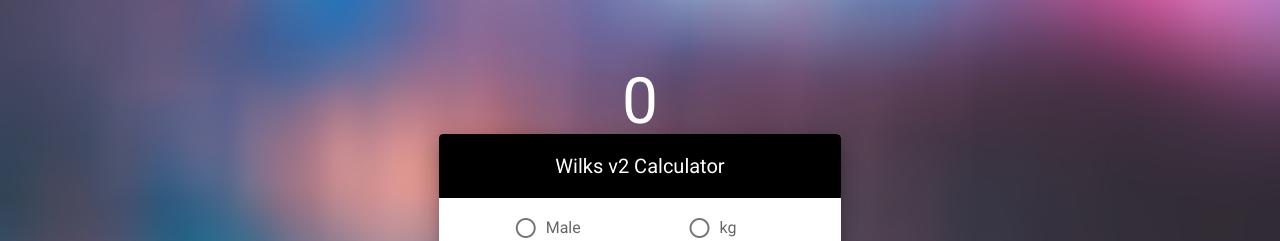
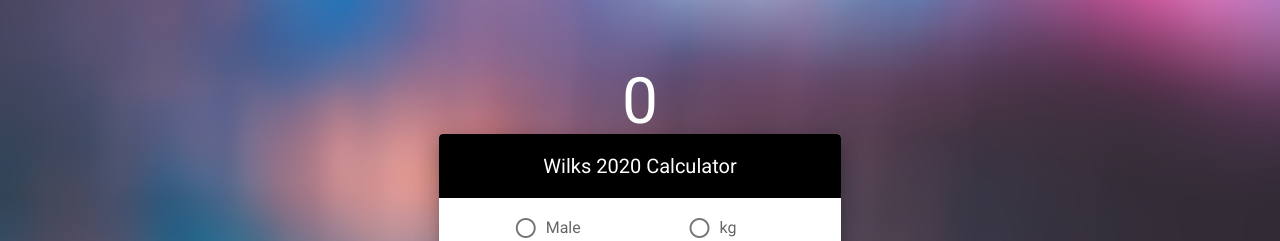
Before and after one commit to yorkstanham/wilks2020calculator, a Vue app: page / in a window 1280 px wide. Shown: the top 241 px of the page. Built offline with nearby package versions, Linux system fonts and the light colour scheme.

Commit message:
Updated widget name to Wilks 2020 Calculator

```diff
--- a/package.json
+++ b/package.json
@@ -6,7 +6,7 @@
     "serve": "vue-cli-service serve",
     "build": "vue-cli-service build",
     "lint": "vue-cli-service lint",
-    "deploy": "npm run build && aws s3 sync ./dist s3://wilks2calculator"
+    "deploy": "npm run build && aws s3 sync ./dist s3://www.wilks2020calculator.com"
   },
   "dependencies": {
     "animate.css": "^3.7.2",
--- a/src/components/Home.vue
+++ b/src/components/Home.vue
@@ -10,7 +10,7 @@
             <v-card class="elevation-12">
               <v-toolbar color="black" dark flat>
                 <v-spacer />
-                <v-toolbar-title>Wilks v2 Calculator</v-toolbar-title>
+                <v-toolbar-title>Wilks 2020 Calculator</v-toolbar-title>
                 <v-spacer />
               </v-toolbar>
               <v-card-text style="padding: 10px 60px 10px 50px">
```
Also changed, not shown: 1 other file (tests, documents, lock files or other folders).
